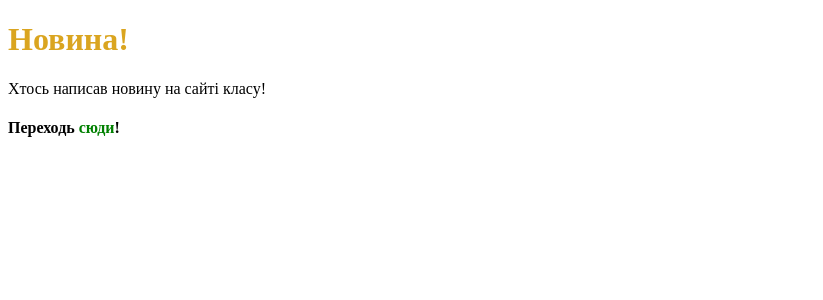
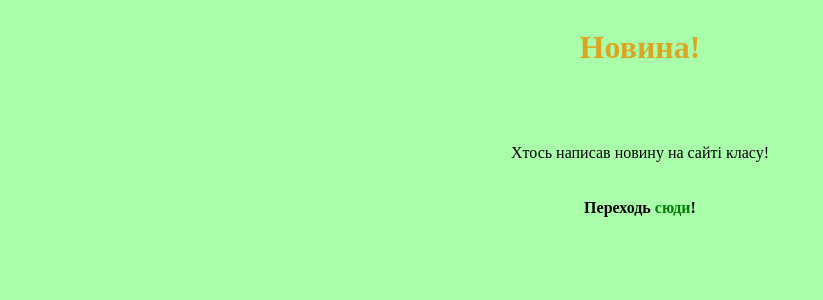
Before and after one commit to R-Mielamud/ClasssixSite, a Django app: template news/templates/new_article_email.html in a window 1280 px wide. Shown: the top 300 px of the page, without its empty margins (0-823 px from the left). Run offline with Django 3.2, Linux system fonts and the light colour scheme; the template is opened without the code that fills it, so the values that code supplies are empty; data comes from the database, SQL or seed files in the repository; parts of the project's set-up code (start-up, migrations or seed data) failed here and were passed over.

Commit message:
Bug fixes

```diff
--- a/news/templates/new_article_email.html
+++ b/news/templates/new_article_email.html
@@ -24,6 +24,14 @@
                 text-decoration: none;
                 color: green;
             }
+
+            body {
+                background-color: #0F05;
+                display: flex;
+                justify-content: center;
+                align-items: center;
+                flex-direction: column;
+            }
         </style>
     </head>
 
```
